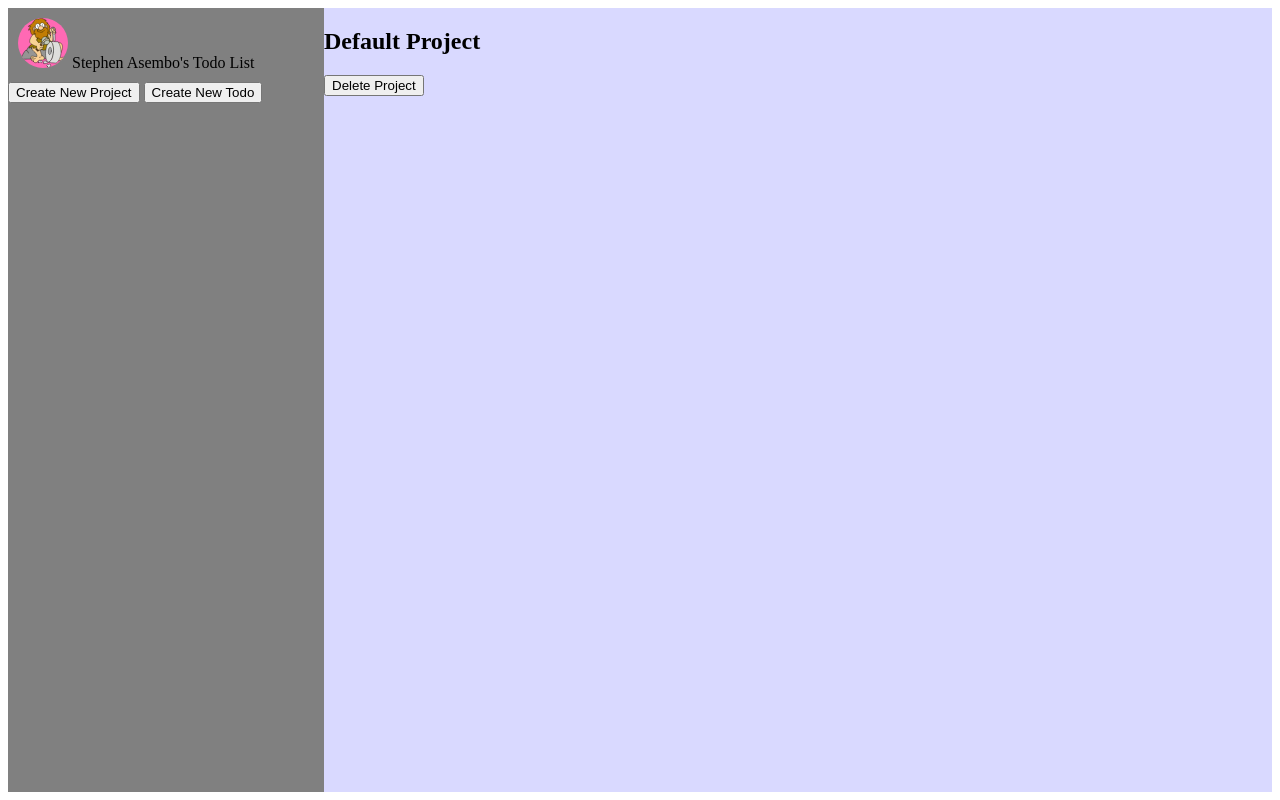
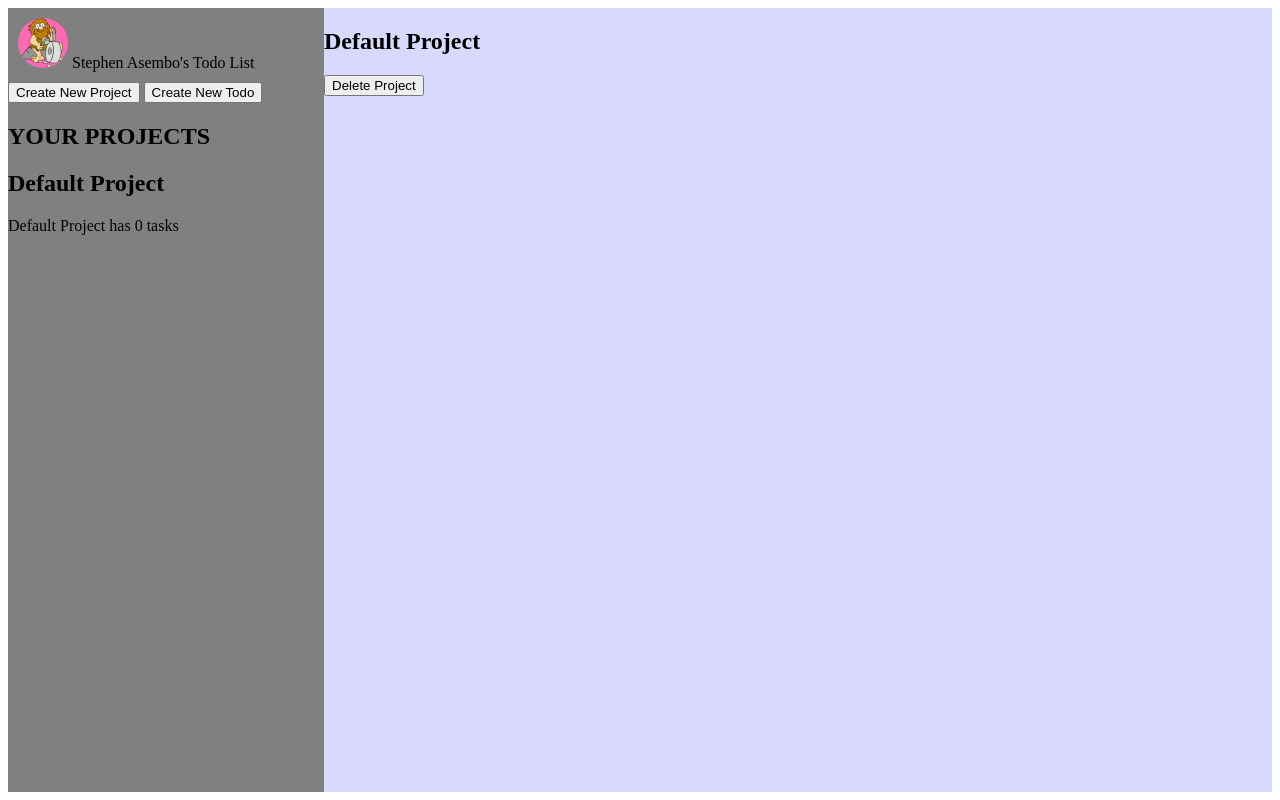
Before and after one commit to Stephenasembo/Todo-list, a website built with webpack: page src/index.html in a window 1280 px wide. Built offline with nearby package versions, Linux system fonts and the light colour scheme.

Commit message:
Display User's Created Projects
It gives a high level overview of the available projects

```diff
--- a/src/cached-dom.js
+++ b/src/cached-dom.js
@@ -6,6 +6,7 @@ const projectCancelBtn = document.querySelector('#projectCancel');
 const projectConfirmBtn = document.querySelector('#projectConfirm');
 const todoDialog = document.querySelector('#todoDialog')
 const projectDialog = document.querySelector('#projectDialog')
+const createdProjectsDiv = document.querySelector('#createdProjects');
 
 const projectNameInput = document.querySelector('#projectName')
 const titleInput = document.querySelector('#title');
@@ -64,4 +65,5 @@ export const projectFormControls = {
 
 export const displayNodes = {
     projectsDiv,
+    createdProjectsDiv,
 }
--- a/src/create-entries.js
+++ b/src/create-entries.js
@@ -5,7 +5,7 @@ import todoManager from './todoManager.js';
 import { getUserInput } from './user-input.js';
 import { defaultProject } from './index.js';
 import { pickProject } from './choose-project.js';
-import { updateDisplay } from './display-controller.js'
+import { displayCreatedProjects, updateDisplay } from './display-controller.js'
 
 export const createUserProject = function(name){
     if(typeof(name) == 'string'){
@@ -19,6 +19,7 @@ export const createUserProject = function(name){
         }
         const newProject = projectManager.createNewProject(input);
         updateDisplay();
+        displayCreatedProjects();
     }
     projectManager.addDeleteBtns();
 };
--- a/src/display-controller.js
+++ b/src/display-controller.js
@@ -255,3 +255,19 @@ function createInput(input){
 export function removeDialog(dialog){
     displayNodes.projectsDiv.removeChild(dialog);
 }
+
+export function displayCreatedProjects(){
+    displayNodes.createdProjectsDiv.innerHTML = `<h2>YOUR PROJECTS</h2>`;
+
+    for (let project of userProjects){
+        const projectDiv = document.createElement('div');
+        const heading = document.createElement('h2');
+        heading.textContent = `${project.name}`;
+        const tasksPara = document.createElement('p');
+        tasksPara.textContent = `${project.name} has ${project.todos.length} tasks`;
+
+        projectDiv.appendChild(heading);
+        projectDiv.appendChild(tasksPara);
+        displayNodes.createdProjectsDiv.appendChild(projectDiv);
+    }
+}
--- a/src/index.html
+++ b/src/index.html
@@ -16,6 +16,7 @@
                 <button id="newProject">Create New Project</button>
                 <button id="newTodo">Create New Todo</button>
             </div>
+            <div id="createdProjects"></div>
         </div>
 
         <div class="projects">
--- a/src/index.js
+++ b/src/index.js
@@ -4,7 +4,7 @@ import { getUserInput } from './user-input.js';
 import { formHandling } from './form-manipulation.js';
 import { createUserProject, createUserTodo } from './create-entries.js';
 import './styles.css';
-import { displayProjects } from './display-controller.js';
+import { displayCreatedProjects, displayProjects } from './display-controller.js';
 import './date-constraint.js';
 import { updateDisplay } from './display-controller.js'
 import { retrieveUserProjects } from './local-storage.js';
@@ -19,3 +19,4 @@ projectManager.addDeleteBtns();
 todoManager.addDeleteBtns();
 todoManager.addExpandTodoBtns();
 todoManager.addEditTodoBtns();
+displayCreatedProjects();
--- a/src/project-manager.js
+++ b/src/project-manager.js
@@ -1,4 +1,4 @@
-import { updateDisplay } from './display-controller.js';
+import { displayCreatedProjects, updateDisplay } from './display-controller.js';
 import { saveUserProjects, retrieveUserProjects } from './local-storage.js'
 import todoManager from './todoManager.js'
 
@@ -51,6 +51,7 @@ const projectManager = (function(){
         userProjects.splice(projectIndex, 1);
         saveUserProjects();
         updateDisplay();
+        displayCreatedProjects();
         addDeleteBtns();
     }
 
```
